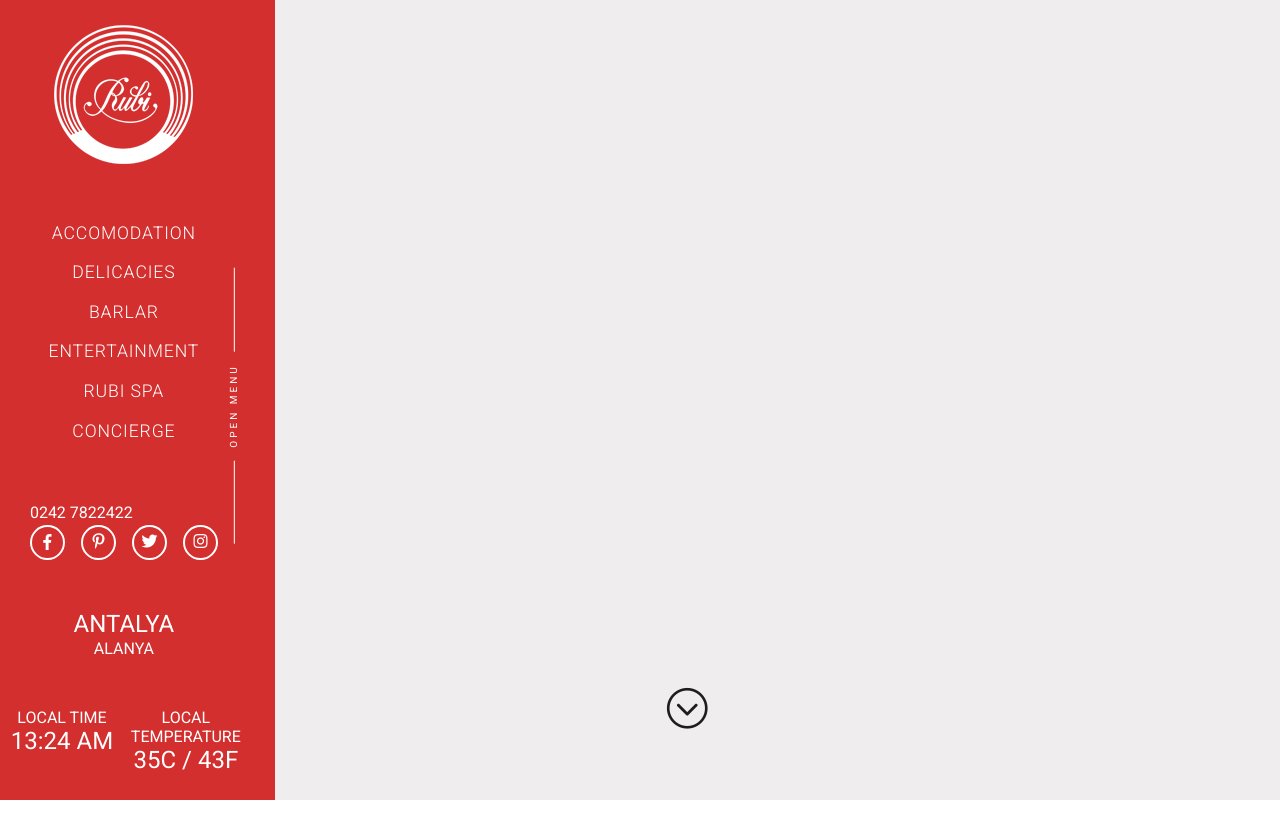
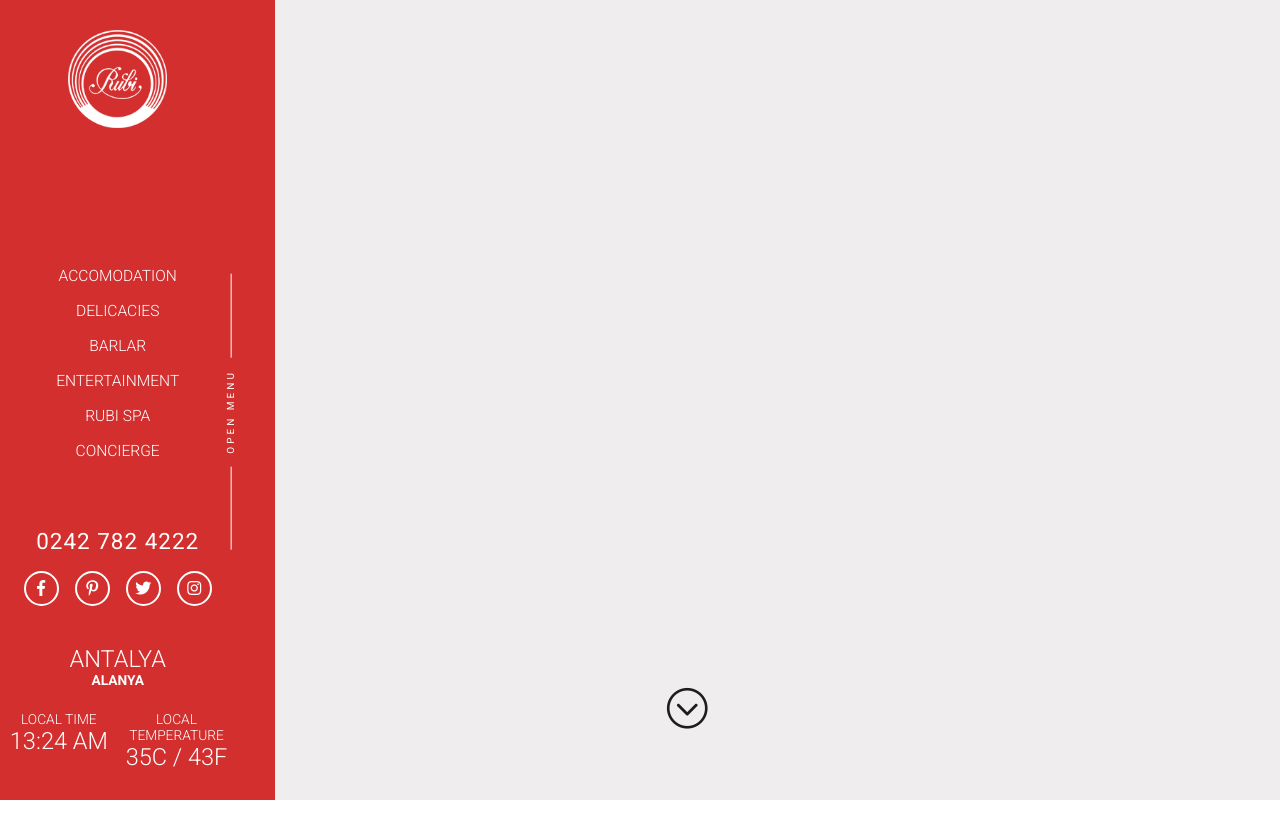
Before and after one commit to gitburakalp/rubiHotel, a website: page app/index.html in a window 1280 px wide. Both pictures are taken after a click on the link "OPEN MENU". Shown: the top 838 px of the page. Drawn offline with Linux system fonts and the light colour scheme.

Commit message:
last changes header and typography

```diff
--- a/app/index.html
+++ b/app/index.html
@@ -14,12 +14,13 @@
 
 <body>
 
-    <header>
+    <header class="header">
+        <a href="" class="header__logo-link">
+            <img class="header__logo" src="/images/logos/logo-white.png" title="Main Page">
+        </a>
+
         <nav class="side-nav">
-            <a href="" class="side-nav__link">
-                <img class="side-nav__logo" src="/images/logos/logo-white.png" title="Main Page">
-            </a>
-            <ul class="side-nav__menu side-nav__menu--main">
+            <ul class="side-nav__menu">
                 <li class="side-nav__menu-item">
                     <a href="" class="side-nav__link">
                         ACCOMODATION
@@ -36,7 +37,7 @@
                     </a>
                 </li>
                 <li class="side-nav__menu-item">
-                    <a class="side-nav__link">
+                    <a href="" class="side-nav__link">
                         ENTERTAINMENT
                     </a>
                 </li>
@@ -51,50 +52,62 @@
                     </a>
                 </li>
             </ul>
-            <div class="side-nav__social">
-                <a href="tel:02427824222" class="">
-                    0242 7822422
-                </a>
-                <ul class="side-nav__menu side-nav__menu--row">
-                    <li class="side-nav__menu-item">
-                        <a class="side-nav__link side-nav__link--circle fab">
+        </nav>
+
+        <div class="side-footer">
+            <a href="tel:" class="side__link">0242 782 4222</a>
+            <ul class="social__menu">
+                <li class="social__menu-item">
+                    <a href="" class="social__link">
                         <i class="fab fa-facebook-f"></i>
                     </a>
                 </li>
-                    <li class="side-nav__menu-item">
-                        <a class="side-nav__link side-nav__link--circle pint">
+                <li class="social__menu-item">
+                    <a href="" class="social__link">
                         <i class="fab fa-pinterest-p"></i>
                     </a>
                 </li>
-                    <li class="side-nav__menu-item">
-                        <a class="side-nav__link side-nav__link--circle twit">
+                <li class="social__menu-item">
+                    <a href="" class="social__link">
                         <i class="fab fa-twitter"></i>
                     </a>
                 </li>
-                    <li class="side-nav__menu-item">
-                        <a class="side-nav__link side-nav__link--circle inst">
+                <li class="social__menu-item">
+                    <a href="" class="social__link">
                         <i class="fab fa-instagram"></i>
                     </a>
                 </li>
             </ul>
+
+            <div class="text-center mb-4">
+                <h2 class="section-headings section-headings--light font__size--lg">
+                    ANTALYA
+                </h2>
+                <h4 class="section-headings font__size--sm">
+                    ALANYA
+                </h4>
             </div>
 
-            <div class="side-nav__local side-nav__local--col">
-                <h4 class="">ANTALYA</h4>
-                <h6 class="">ALANYA</h6>
+            <div class="d-flex no-gutters text-center">
+                <div class="col-6">
+                    <h4 class="section-headings section-headings--light font__size--sm">
+                        LOCAL TIME
+                    </h4>
+                    <h2 class="section-headings section-headings--light font__size--lg">
+                        13:24 AM
+                    </h2>
+                </div>
+                <div class="col-6">
+                    <h4 class="section-headings section-headings--light font__size--sm">
+                        LOCAL TEMPERATURE
+                    </h4>
+                    <h2 class="section-headings section-headings--light font__size--lg">
+                        35C / 43F
+                    </h2>
+                </div>
+            </div>
         </div>
 
-            <div class="side-nav__local">
-                <div class="side-nav__local-time">
-                    <h6 class="">LOCAL TIME</h6>
-                    <h4 class="">13:24 AM</h4>
-                </div>
-                <div class="side-nav__local-temperature">
-                    <h6 class="">LOCAL TEMPERATURE</h6>
-                    <h4 class="">35C / 43F</h4>
-                </div>
-            </div>
-        </nav>
         <a href="#" class="header-trigger" data-trigger="header">
             OPEN MENU
         </a>
@@ -106,21 +119,21 @@
                 <i class="fal fa-chevron-circle-down"></i>
             </a>
         </section>
-        <section class="search-box fixed mt-0">
+        <section class="search-box fixed pt-0">
             <div class="search-box__dates">
-                <h4 class="section-headings--black">
+                <h4 class="section-headings--black font__size--md">
                     Check-In
                 </h4>
                 <input id="inpCheckInDates" class="form-control bg-transparent border-underline" placeholder="16.02.2018">
             </div>
             <div class="search-box__dates">
-                <h4 class="section-headings--black">
+                <h4 class="section-headings--black font__size--md">
                     Check-Out
                 </h4>
                 <input id="inpCheckOutDates" class="form-control bg-transparent border-underline" placeholder="16.02.2018">
             </div>
             <div class="search-box__selectables">
-                <h4 class="section-headings--black">
+                <h4 class="section-headings--black font__size--md">
                     Adults
                 </h4>
                 <select id="selectAdults" class="form-control bg-transparent border-underline">
@@ -131,7 +144,7 @@
                 </select>
             </div>
             <div class="search-box__selectables">
-                <h4 class="section-headings--black">
+                <h4 class="section-headings--black font__size--md">
                     Children
                 </h4>
                 <select id="selectChild" class="form-control bg-transparent border-underline">
@@ -145,12 +158,12 @@
                 <a href="#" class="btn btn-dull-orange font__size--md d-block">Book Now</a>
             </div>
         </section>
-        <section class="section-main">
+        <section class="section-main" data-animate="true">
             <h2 class="section-main__headings text-center text-uppercase">
                 Barlar
             </h2>
         </section>
-        <section class="auto-centered-slide">
+        <section class="auto-centered-slide" data-animate="true">
             <div class="slider" data-type="sliders" data-slider-props="slidesPerView:'auto',centeredSlides:'true',loop:'true',spaceBetween:16">
                 <div class="slider__wrapper">
                     <div class="slider__slide">
@@ -206,7 +219,7 @@
                 <i class="fal fa-arrow-right slider__controls--next"></i>
             </div>
         </section>
-        <section class="section-main">
+        <section class="section-main" data-animate="true">
             <h2 class="section-main__headings text-center text-uppercase">
                 Delicacies
             </h2>
--- a/app/js/main.js
+++ b/app/js/main.js
@@ -1,17 +1,19 @@
 $('[data-trigger=header]').on('click', function (e) {
     e.preventDefault();
     var $this = $(this),
-        cssClass = "slided";
+        cssClass = "is-shown";
 
-    $(this).parent('header').toggleClass(cssClass);
+        $this.parent('header').toggleClass(cssClass);
 
-    $('body,html').animate({
-        scrollTop: 0
-    }, 1500);
+    if ($this.parent('header').hasClass(cssClass)) {
+        $('body,html').animate({
+            scrollTop: 0
+        }, 1500);
+    }
 });
 
 $('.icon-more').on('click', function () {
-    var top = $(this).parent('.full-bg-image').siblings('.section-main').offset().top - 50;
+    var top = $(this).parent('.full-bg-image').siblings('.section-main').offset().top;
     $('body,html').animate({
         scrollTop: top
     }, 1500);
@@ -58,3 +60,26 @@ $('[data-type="sliders"]').each(function () {
         }
     });
 });
+
+$('main > section[data-animate=true]').each(function () {
+    var $this = $(this),
+        activeCssClass = "active";
+
+    function activeSections() {
+        var thisY = $this.offset().top,
+            winY = $(window).scrollTop(),
+            thisH = $this.innerHeight(),
+            winBottom = winY + thisH,
+            amount = 0.75;
+
+        if ((winBottom > thisY ) && winY < thisY + thisH) {
+            $this.addClass(activeCssClass);
+        } else {
+            $this.removeClass(activeCssClass);
+        }
+    }
+
+    document.addEventListener('scroll',function () {
+        activeSections();
+    });
+});
--- a/app/scss/_typography.scss
+++ b/app/scss/_typography.scss
@@ -19,10 +19,18 @@ h1,h2,h3,h4,h5,h6 {
             color: $color-dark;
             line-height: 1.43;
         }
+
+        + section {
+            padding-top: 5vh !important
+        }
     }
 
     &-headings {
         font-weight: 700;
+
+        &--light {
+            font-weight: 300;
+        }
 
         &--black {
             font-weight: 900
@@ -33,3 +41,35 @@ h1,h2,h3,h4,h5,h6 {
 .text-dark {
     color: $color-dark;
 }
+
+.font {
+    &__size {
+        &--sm {
+            font-size: calculate(12,14,320,767);
+            line-height: 1.14;
+
+            @include media-breakpoint-up(md) {
+                font-size: calculate(12,16,768,1920);
+            }
+        }
+
+        &--md {
+            font-size: calculate(13,16,320,767);
+            line-height: 1.14;
+
+            @include media-breakpoint-up(md) {
+                font-size: calculate(16,22,768,1920);
+            }
+        }
+
+        &--lg {
+            font-size: calculate(16,20,320,767);
+            line-height: 1.14;
+
+            @include media-breakpoint-up(md) {
+                font-size: calculate(20,28,768,1920);
+                line-height: 1.14
+            }
+        }
+    }
+}
--- a/app/scss/modules/_header.scss
+++ b/app/scss/modules/_header.scss
@@ -1,35 +1,58 @@
-header {
+.header {
+    $widthAmount: calcPercent(413,1920) * 1%;
+    $leftAmount: calcPercent((413 - 143.1),1920) * 1%;
+
     position: fixed;
+    top: 0;
+    left: -$leftAmount;
+    width: $widthAmount;
+    height: 100%;
     background-color: $color-reddish;
-    height: 100vh;
+    color: $color-white;
     z-index: 9;
+    transition: all 0.33s cubic-bezier(0.33, 0, 0.2, 1);
 
     display: flex;
-    flex-wrap: nowrap;
-    transition: all 300ms ease;
+    flex-direction: column;
+    justify-content: space-around;
 
-    @include media-breakpoint-up(md) {
-        $width: calcPercent(413, 1920) * 1%;
-        width: $width
+    padding-right: 40px;
+
+    &__logo {
+        max-width: 100%;
+        width: 100%;
+        height: auto;
+        object-fit: cover;
+
+        &-link {
+            display: block;
+            width: 100%;
+            $mw: calcPercent(173,413) * 1%;
+            max-width: $mw;
+            margin-left: auto;
+            margin-right: auto;
+            transition: all 300ms ease-in-out;
+        }
     }
 
-    &:not(.slided) {
-        $ta:100% - calcPercent(143.1, 413) * 1%;
-        transform: translate3d(-$ta, 0, 0);
+
+    &:not(.is-shown) {
 
         .header-trigger {
             font-size: calculate(12, 16, 320, 1920);
             letter-spacing: calculate(2.4, 4.8, 320, 1920);
         }
 
-        .side-nav {
+        > *:not(.header-trigger) {
             opacity: 0;
         }
     }
 
-    &.slided {
-        .side-nav {
-            width: 90%
+    &.is-shown {
+        left: 0;
+
+        > *:not(.header-trigger) {
+            transition-delay: 325ms
         }
 
         .header-trigger {
@@ -42,7 +65,7 @@ header {
                 transition: all 500ms ease-in-out;
             }
 
-            > *:not(.full-bg-image) {
+            >*:not(.full-bg-image) {
                 opacity: 0;
                 visibility: hidden
             }
@@ -55,13 +78,14 @@ header {
 
     .header-trigger {
         position: absolute;
-        right: 0;
+        right: 14%;
         top: 50%;
         line-height: 1.19;
         color: $color-white;
         display: inline-block;
         font-weight: 400;
-        transform: rotate(-90deg);
+        transform: rotate(270deg) translateX(50%);
+        transform-origin: right bottom;
         transition: font-size 300ms ease;
 
         &:before {
@@ -72,7 +96,7 @@ header {
             width: 100%;
             height: 1px;
             left: -115%;
-            background-color:$color-white
+            background-color: $color-white
         }
 
         &:after {
@@ -84,7 +108,7 @@ header {
             width: 100%;
             height: 1px;
             right: -115%;
-            background-color:$color-white
+            background-color: $color-white
         }
     }
 
@@ -92,94 +116,71 @@ header {
         position: relative;
         color: $color-white;
 
-        display: flex;
-        flex-direction: column;
-        align-items: center;
-        justify-content: space-around;
-        height: 100%;
-        transition: all 300ms ease;
+        margin-top: 9vh;
 
         &__menu {
             list-style: none;
             padding-left: 0;
             margin-bottom: 0;
 
-            &--main {
-                font-size: calculate(14, 20, 320, 1920);
-                font-weight: 300;
-                letter-spacing: calculate(0.7, 1, 320, 1920);
-            }
+            &-item {
+                text-align: center;
 
-            &-item {
-                position: relative;
-                overflow: hidden;
-            }
+                .side-nav__link {
+                    font-size: calculate(14,18,320,767);
+                    font-weight: 300;
+                    line-height: 2.25;
+                    transition: color 330ms ease-in-out;
 
-            &--row {
-                display: flex;
-                flex-direction: row;
-                justify-content: space-between
-            }
-        }
+                    @include media-breakpoint-up(md) {
+                        font-size: calculate(12,20,768,1920);
+                    }
 
-        &__link {
-            display: block;
-            text-align: center;
-            line-height: 2.25;
-            transition: color 300ms ease;
-
-            &:hover {
-                color: $color-dark
-            }
-
-            &--circle {
-                border: 2px solid $color-white;
-                border-radius: 100%;
-                line-height: 1.4;
-
-                &.fab {
-                    padding: 4.5px 11.38px;
-                }
-
-                &.pint {
-                    padding: 4.5px 9.5px
-                }
-
-                &.twit {
-                    padding: 4.5px 7.5px
-                }
-
-                &.inst {
-                    padding: 4.5px 8.5px
+                    &:hover {
+                        color: $color-dark
+                    }
                 }
             }
         }
+    }
 
-        &__social {
-            .side-nav__menu-item {
-                +.side-nav__menu-item {
+    .side-footer {
+        .social__menu {
+            list-style: none;
+            padding-left: 0;
+            margin-bottom: 5vh;
+
+            display: flex;
+            flex-flow: row wrap;
+            justify-content: center;
+
+            &-item {
+                text-align: center;
+
+                .social__link {
+                    display: flex;
+                    align-items: center;
+                    justify-content: center;
+                    width: 35px;
+                    height: 35px;
+                    border-radius: 100%;
+                    border: 2px solid $color-white;
+                }
+
+                + .social__menu-item {
                     margin-left: 1rem
                 }
             }
         }
+    }
 
-        &__local {
-            display: flex;
-            text-align: center;
+    .side__link {
+        display: block;
+        font-size: calculate(18,28,768,1920);
+        text-align: center;
+        line-height: 1.18;
+        letter-spacing: calculate(0.7,1.4,768,1920);
 
-            &:not(.side-nav__local--col) {
-                flex-wrap: wrap;
-                width: 100%;
-
-                >* {
-                    flex: 0 0 50%;
-                    max-width: 50%
-                }
-            }
-
-            &--col {
-                flex-direction: column
-            }
-        }
+        margin-bottom: 2vh;
     }
 }
```
Also changed, not shown: app/scss/_layout.scss (+13 -3 lines), app/scss/modules/_auto-centered-slide.scss (+15 -4 lines), app/scss/modules/_search-panel.scss (+4 -4 lines), app/css/main.css. Lines whose indentation alone changed are shown as unchanged.
